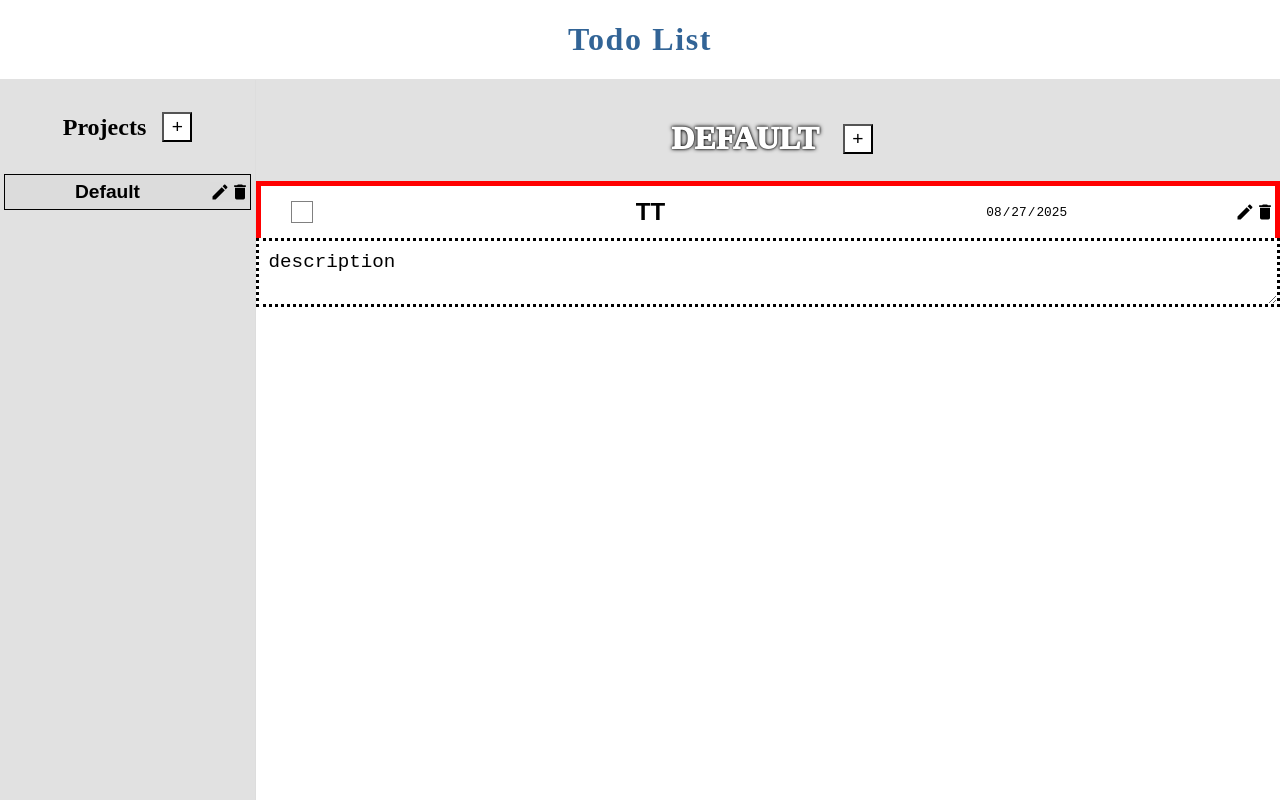
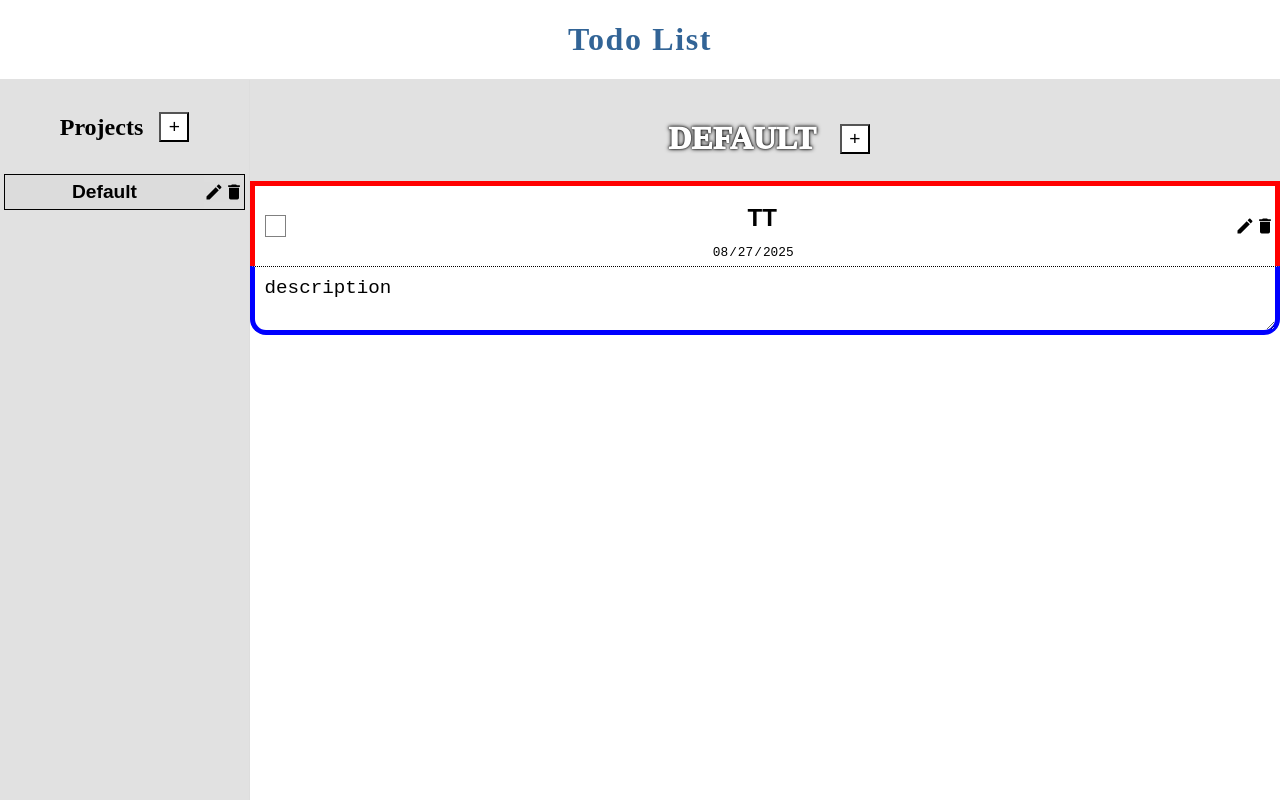
Before and after one commit to nick-x-han/todo-list, a website built with webpack: page src/template.html in a window 1280 px wide. Both pictures are taken after a click on the element 768 px from the left and 212 px from the top of the page. Built offline with nearby package versions, Linux system fonts and the light colour scheme.

Commit message:
Add some styling

```diff
--- a/src/index.js
+++ b/src/index.js
@@ -54,3 +54,5 @@ let todo_list = (function () {
 
     initiate();
 })();
+
+//The domManager basically handles most of the logic, almost always calling projectManager or modalManager's functions. project and todo are separate from the dom logic, while todoForm and projectForm are used as interfaces to use project and todo
--- a/src/modal.js
+++ b/src/modal.js
@@ -45,8 +45,6 @@ const modalManager = (function () {
             resetModal();
             return modalInfo;
         }
-        // plan last night: do the disabled thing for the todo dom; make the priority a select that is disabled and etcetera. edit button to make changes and then confirm/cancel + editbutton switch purpose (toggle)
-        //maybe in eidt mode, switch purpose of delete button to cancel button and change its background image? so maybe checkmark for the edit button and x for the trahs button
     }
 
     return { displayModal, getModal, popModal, closeModal };
--- a/src/styles.css
+++ b/src/styles.css
@@ -23,7 +23,7 @@ header {
 #content {
   display: grid;
 
-  grid-template-columns: minmax(20%, 250px) 3fr;
+  grid-template-columns: minmax(15%, 250px) 3fr;
   height: 100%;
   /* in case of very long words */
   overflow-wrap: break-word;
@@ -121,7 +121,7 @@ button {
 }
 
 button:hover {
-  background-color: orange;
+  background-color: rgb(184, 238, 240);
 }
 
 button:active {
@@ -208,6 +208,13 @@ select {
   background-color: calc(background-color + #111111);
 }
 
+.vertical-two {
+  display: flex;
+  flex-direction: column;
+  justify-content: space-between;
+  align-items: center;
+}
+
 h2 {
   margin: 0;
 }
@@ -244,7 +251,7 @@ h2 {
   background-color: var(--light-gray);
 }
 
-#create-todo>form {
+#create-todo>#modal-form {
   display: grid;
   gap: 1em;
 }
@@ -261,11 +268,21 @@ h2 {
   background-color: var(--light-gray);
 }
 
+/* .todo-parent {
+  display: grid;
+  grid-template-columns: 1fr 30px;
+} */
+
+body {
+  overflow-x: auto;
+}
+
 .todo {
   display: flex;
   /* flex-wrap: wrap; */
   justify-content: space-between;
   align-items: center;
+  height: 5em;
 }
 
 .todo>* {
@@ -280,7 +297,7 @@ h2 {
   border: 1px solid gray;
   color: green;
   align-self: center;
-  margin-left: 3%;
+  margin-left: 1%;
 }
 
 .todo-completed:checked {
@@ -299,7 +316,7 @@ h2 {
   grid-template-columns: repeat(auto-fit, minmax(400px, 1fr));
 }
 
-.todo-title {
+.todo-title:read-only {
   border: none;
   background-color: inherit;
   /* appearance: none; */
@@ -310,7 +327,11 @@ h2 {
   font-weight: 800;
 }
 
-.todo-priority {
+.todo-title {
+  font-size: 1rem;
+}
+
+.todo-priority:disabled {
   appearance: none;
   background-color: inherit;
   font-weight: bold;
@@ -318,18 +339,35 @@ h2 {
   display: none;
 }
 
-.todo-date {
+.todo-priority {
+  font-size: 0.9rem;
+}
+
+.todo-date:read-only {
   padding: 0;
-  max-width: fit-content;
+
   appearance: none;
   pointer-events: none;
   border: none;
-  font-size: 0.8rem;
+
 }
 
+.todo-date {
+  font-size: 0.8rem;
+  max-width: fit-content;
+  border: none;
+}
+
+
 .todo-description {
-  border: 3px dotted;
-  border-color: inherit;
+  border: 3px dotted blue;
+
+}
+
+.todo-description:read-only {
+  border: 5px solid blue;
+  border-top: 1px dotted black;
+  border-radius: 0 0 16px 16px;
 }
 
 .description-open {
@@ -338,7 +376,7 @@ h2 {
 
 /* remove spacing in calender input display */
 ::-webkit-calendar-picker-indicator {
-  margin-left: -25px;
+  margin-left: -15px;
 }
 
 .completed {
@@ -346,6 +384,7 @@ h2 {
     color: gray;
   }
 }
+
 /*
 .todo-buttons-container {
   display: flex;
--- a/src/todoForm.js
+++ b/src/todoForm.js
@@ -10,9 +10,13 @@ export default class TodoForm {
     priorityDisplay = document.createElement("select");
     dueDate = document.createElement("input");
     titleDisplay = document.createElement("input");
+    dateTitleDiv = document.createElement("div");
+
     editButton = document.createElement("button");
     deleteButton = document.createElement("button");
     buttonsDiv = document.createElement("div");
+
+    expandButton = document.createElement("button");
 
     description = document.createElement("textarea");
 
@@ -65,15 +69,11 @@ export default class TodoForm {
         this.description.readOnly = !currentReadStatus;
         this.titleDisplay.readOnly = !currentReadStatus;
         this.priorityDisplay.disabled = !currentReadStatus;
-        this.dueDate.classList.toggle("todo-date");
-        this.titleDisplay.classList.toggle("todo-title");
-        this.description.classList.toggle("todo-description");
-        this.completedCheckbox.classList.toggle("todo-completed");
-        this.priorityDisplay.classList.toggle("todo-priority");
     }
 
     toggleOpenDescription(target) {
-        if (target === this.todoDiv || target === this.todoForm | target.readOnly === true) {
+        if (target === this.description) return; //annoying if description can close/open itself
+        if (target === this.todoDiv || target === this.todoForm | target.readOnly === true || target === this.dateTitleDiv) {
             if (this.description.parentElement === this.todoDiv) {
                 this.description.remove();
                 this.todoForm.classList.remove("description-open");
@@ -85,8 +85,10 @@ export default class TodoForm {
         }
     }
 
+    //all of this only needs to run on creation
     initiateTodoHTML(todo) {
         this.completedCheckbox.type = "checkbox";
+        this.completedCheckbox.classList.add("todo-completed");
 
         this.editButton.classList.add("small-button");
         this.deleteButton.classList.add("small-button");
@@ -96,14 +98,22 @@ export default class TodoForm {
 
         this.todoForm.classList.add("todo");
         this.todoDiv.dataset.id = todo.id;
-
+        this.todoDiv.classList.add("todo-parent");
 
 
         this.dueDate.type = "date";
+        this.dueDate.name = "dueDate"
 
         this.titleDisplay.name = "todoName";
 
+        this.dateTitleDiv.classList.add("vertical-two");
+
         this.todoDiv.addEventListener("click", e => this.toggleOpenDescription(e.target));
+
+        this.dueDate.classList.toggle("todo-date");
+        this.titleDisplay.classList.toggle("todo-title");
+        this.description.classList.toggle("todo-description");
+        this.priorityDisplay.classList.toggle("todo-priority");
 
         const options = [
             { value: 'low', text: 'Low' },
@@ -119,14 +129,17 @@ export default class TodoForm {
 
         this.todoForm.append(this.completedCheckbox);
         this.todoForm.append(this.priorityDisplay);
-        this.todoForm.append(this.titleDisplay);
-        this.todoForm.append(this.dueDate);
+        this.dateTitleDiv.append(this.titleDisplay);
+        this.dateTitleDiv.append(this.dueDate);
+        this.todoForm.append(this.dateTitleDiv);
         this.buttonsDiv.append(this.editButton);
         this.buttonsDiv.append(this.deleteButton);
         this.todoForm.append(this.buttonsDiv);
         this.todoDiv.appendChild(this.todoForm);
+        // this.todoDiv.append(this.expandButton);
     }
 
+    //this must run upon any editing update
     regenerateTodoHTML() {
         const options = Array.from(this.priorityDisplay.children);
         options.forEach(opt => {
```
Also changed, not shown: src/images/chevron-down.svg (added), src/images/chevron-left.svg (added), src/images/chevron-right.svg (added), src/images/chevron-up.svg (added).
